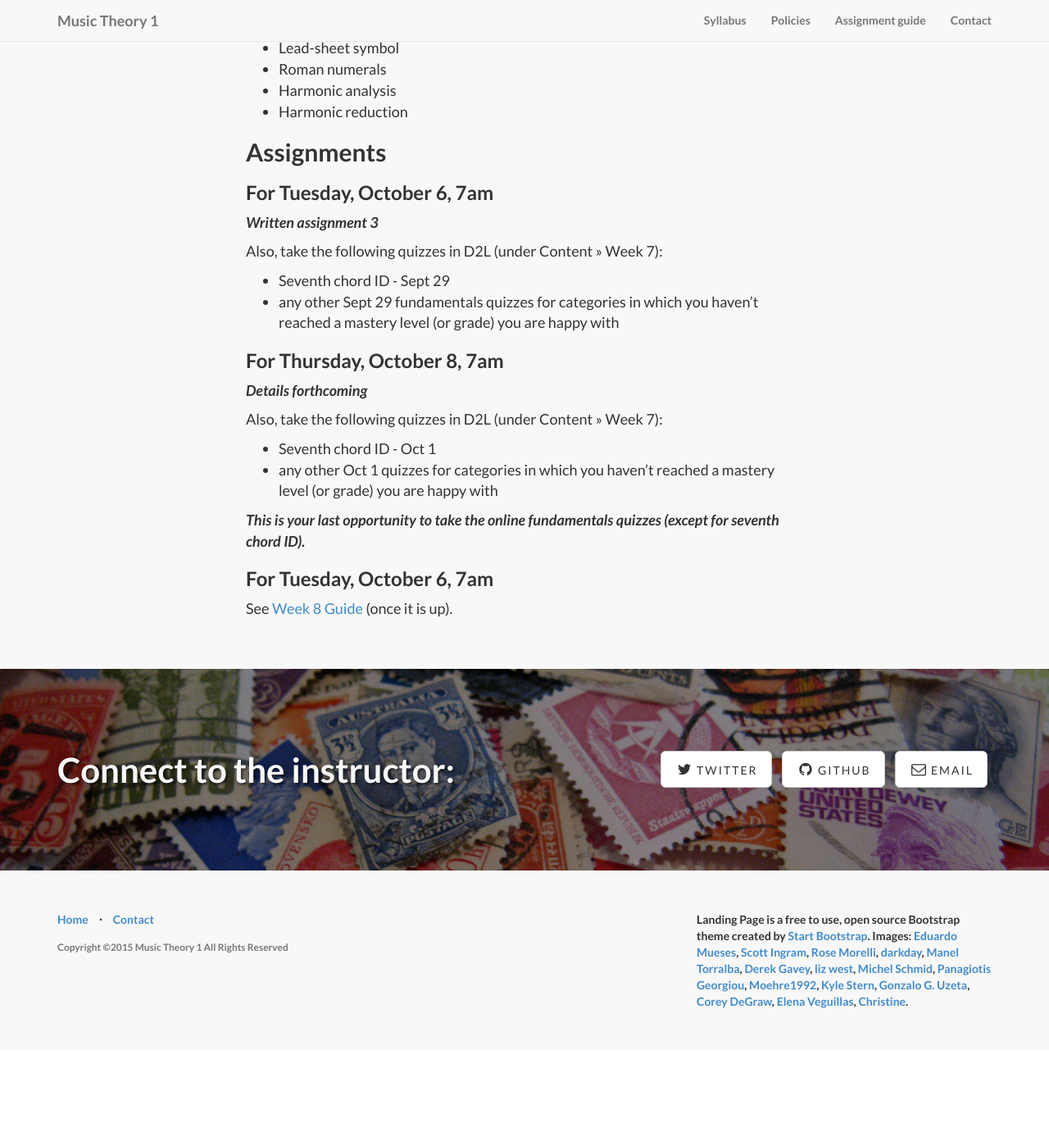
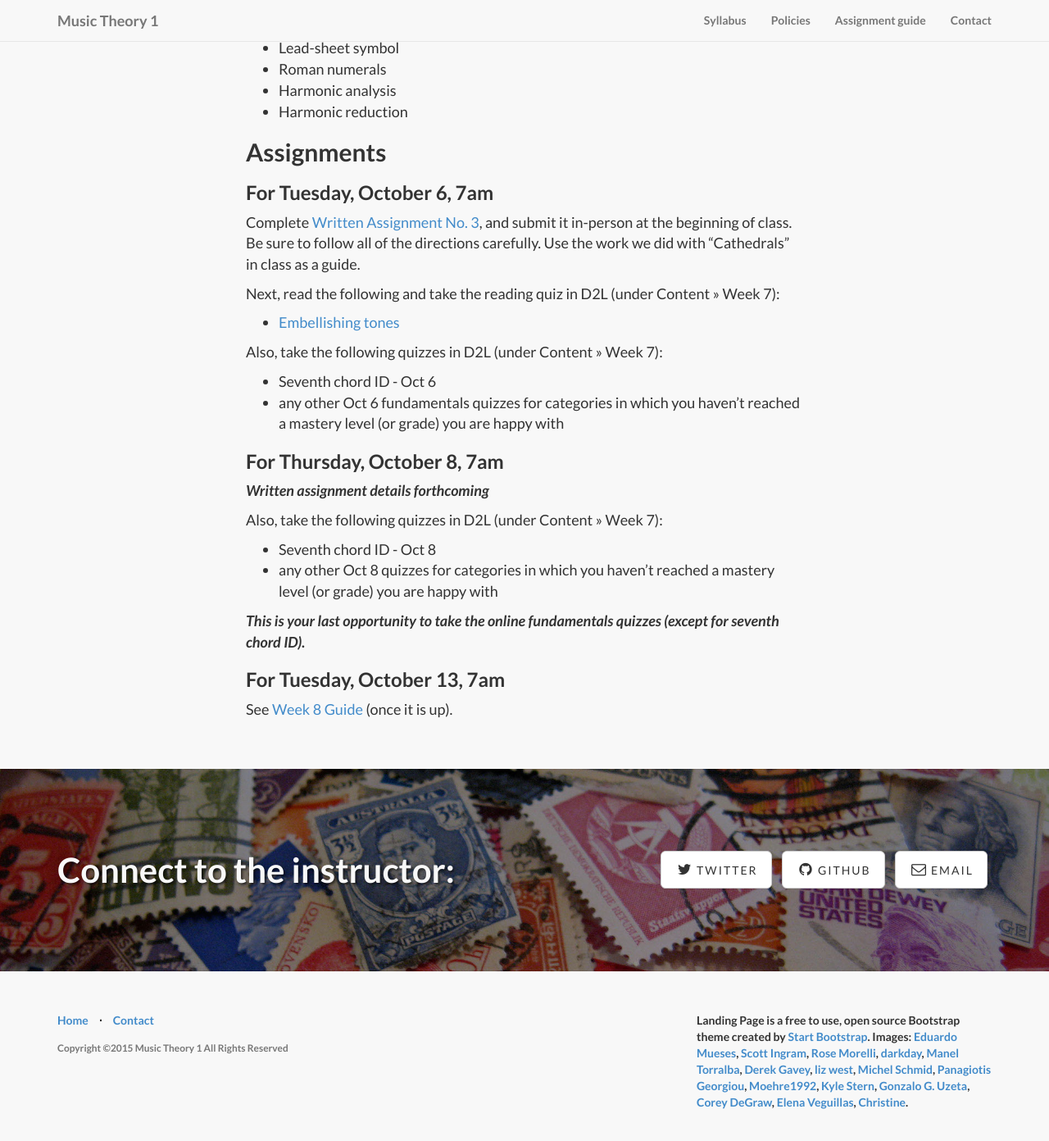
Before and after one commit to kshaffer/theory1, a Jekyll site: the page built from week7.md, in a window 1280 px wide and 1400 px high, scrolled down 1196 px. Shown: the top 1392 px of the window at 82% size. Built offline with Jekyll 4.4.1, drawn with Linux system fonts in a browser that asks for light colours; nearby versions of some CDN libraries; library files that are not in the unit come from our copies; before the commit the page ends 2478 px from its top, so only the background shows below that.

Commit message:
Week 7 guide

```diff
--- a/week7.md
+++ b/week7.md
@@ -32,25 +32,29 @@ This week, we will explore the following core concepts:
 
 ### For Tuesday, October 6, 7am
 
-***Written assignment 3***
+Complete [Written Assignment No. 3]({{ site.url }}/media/daydreamBelieverReduction.pdf), and submit it in-person at the beginning of class. Be sure to follow all of the directions carefully. Use the work we did with "Cathedrals" in class as a guide.
+
+Next, read the following and take the reading quiz in D2L (under Content >> Week 7):
+
+- [Embellishing tones](http://openmusictheory.com/embellishingTones.html)
 
 Also, take the following quizzes in D2L (under Content >> Week 7):
 
-- Seventh chord ID - Sept 29
-- any other Sept 29 fundamentals quizzes for categories in which you haven't reached a mastery level (or grade) you are happy with
+- Seventh chord ID - Oct 6
+- any other Oct 6 fundamentals quizzes for categories in which you haven't reached a mastery level (or grade) you are happy with
 
 
 ### For Thursday, October 8, 7am
 
-***Details forthcoming***
+***Written assignment details forthcoming***
 
 Also, take the following quizzes in D2L (under Content >> Week 7):
 
-- Seventh chord ID - Oct 1
-- any other Oct 1 quizzes for categories in which you haven't reached a mastery level (or grade) you are happy with
+- Seventh chord ID - Oct 8
+- any other Oct 8 quizzes for categories in which you haven't reached a mastery level (or grade) you are happy with
 
 ***This is your last opportunity to take the online fundamentals quizzes (except for seventh chord ID).***
 
-### For Tuesday, October 6, 7am
+### For Tuesday, October 13, 7am
 
 See [Week 8 Guide](/week8/) (once it is up).
```
Also changed, not shown: 1 other file.
